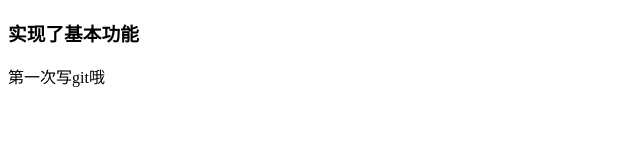
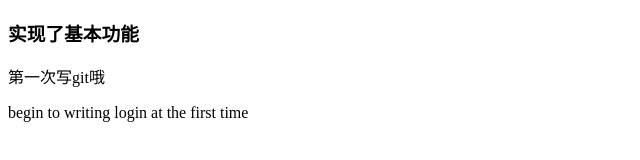
Before and after one commit to wangmengru1995/myFirstProject, a plain HTML site: page index.html in a window 1280 px wide. Shown: the whole page, without its empty margins (0-640 px from the left). Drawn offline with Linux system fonts and the light colour scheme.

Commit message:
第一次写login页面

```diff
--- a/index.html
+++ b/index.html
@@ -11,5 +11,7 @@
 <body>
     <h3>实现了基本功能</h3>
     <p>第一次写git哦</p>
+
+    <div>begin to writing login at the first time </div>
 </body>
 </html>
```
